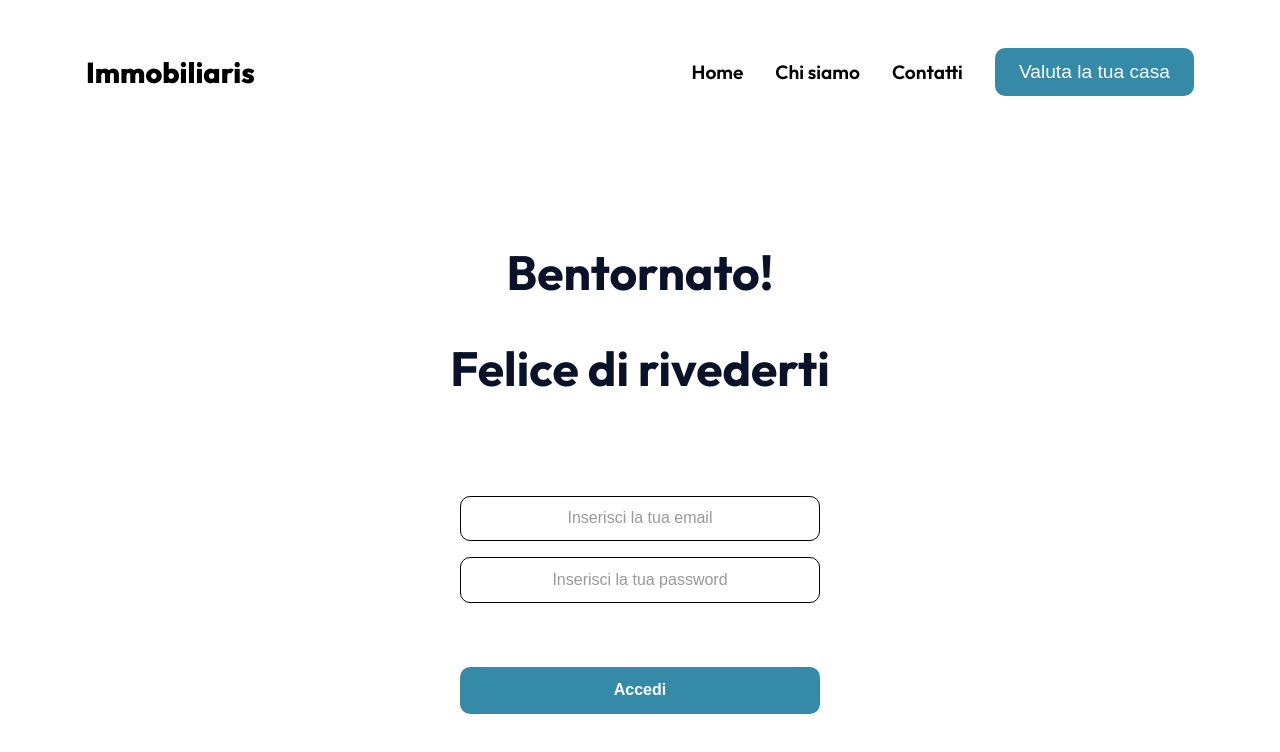
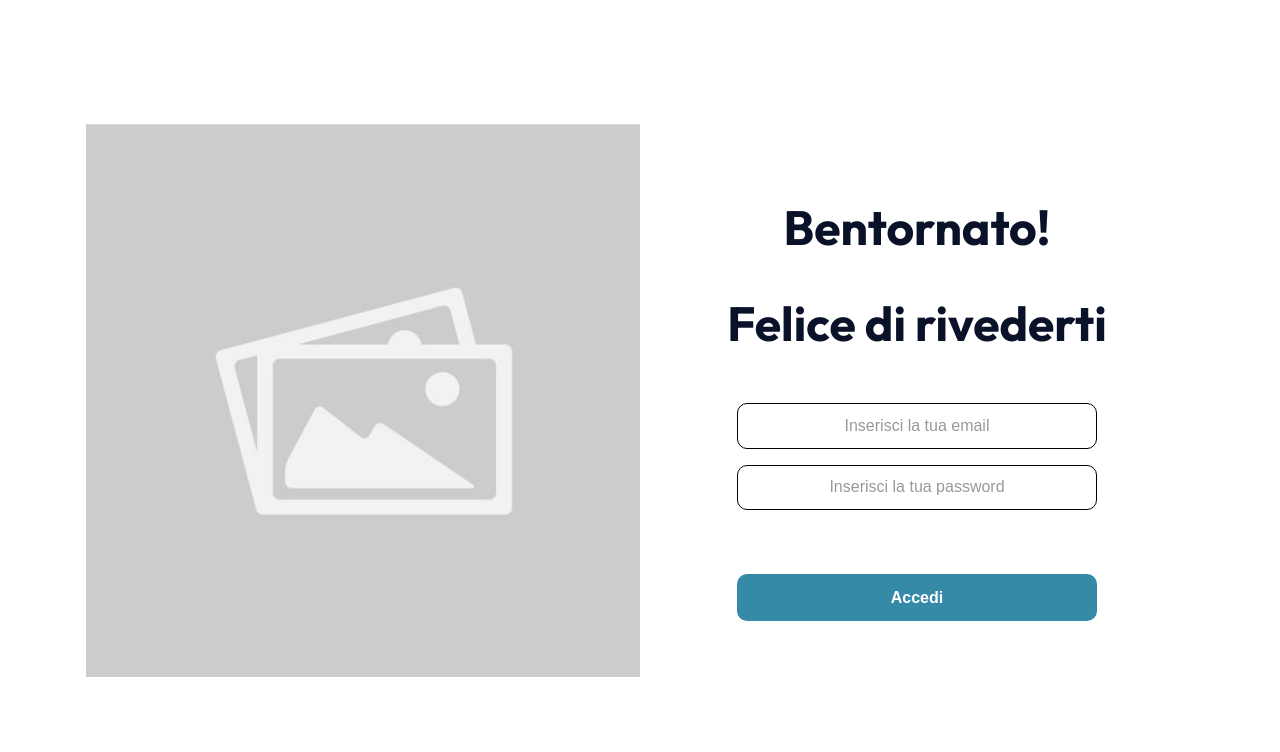
Before and after one commit to Chenxiaolong04/LaboratorioIntegrato, a React (Vite) app: page /login in a window 1280 px wide. Shown: the top 752 px of the page. Built offline with nearby package versions, Linux system fonts and the light colour scheme.

Commit message:
fix: added only logo instead of navbar and adjusted the style a bit

```diff
--- a/src/assets/styles/_login.scss
+++ b/src/assets/styles/_login.scss
@@ -1,8 +1,8 @@
 @use "sass:color";
-@use './variables' as var;
+@use "./variables" as var;
 
 .login-page {
-    min-height: 75vh;
+  height: 100vh;
   display: flex;
   flex-direction: column;
   align-items: center;
@@ -10,35 +10,29 @@
   background-color: #fff;
   padding: 2rem 1rem;
 
-    header {
-        text-align: center;
-        margin-bottom: 2rem;
+  @media (min-width: 768px) {
+    flex-direction: row;
+  }
+
+  img {
+    width: 50%;
+  }
+
+  .login-container {
+    width: 100%;
+    display: flex;
+    flex-direction: column;
+    align-items: center;
+    gap: 2rem;
 
     h1 {
       font-size: var.$fs-mb-title;
       color: var.$palette-blu;
       line-height: 2;
+      text-align: center;
 
       @media (min-width: 768px) {
         font-size: var.$fs-dk-title;
-            }
-        }
-
-        h2 {
-            font-size: 1.3rem;
-            color: color.scale(var.$palette-blu, $lightness: -10%);
-            margin-top: 0.3rem;
-            font-weight: 500;
-
-            @media (min-width: 768px) {
-                font-size: 1.6rem;
-            }
-        }
-
-        p {
-            font-size: 1rem;
-            color: color.scale(var.$palette-blu, $lightness: -20%);
-            margin-top: 0.3rem;
       }
     }
 
@@ -52,7 +46,7 @@
       .input-button {
         display: flex;
         align-items: center;
-            background-color: #FFFFFF;
+        background-color: #ffffff;
         border: 1px solid black;
         border-radius: 10px;
         padding: 0.8rem 1rem;
@@ -75,7 +69,7 @@
 
         &:hover,
         &:focus-within {
-                background-color: #EEE5E9;
+          background-color: #eee5e9;
           border-color: black;
         }
       }
@@ -93,11 +87,17 @@
         transition: background-color 0.2s ease;
 
         &:hover {
-                background-color: color.scale(var.$palette-lightblu, $lightness: -10%);
+          background-color: color.scale(
+            var.$palette-lightblu,
+            $lightness: -10%
+          );
         }
 
         &:active {
-                background-color: color.scale(var.$palette-lightblu, $lightness: -15%);
+          background-color: color.scale(
+            var.$palette-lightblu,
+            $lightness: -15%
+          );
         }
       }
     }
@@ -122,3 +122,4 @@
       }
     }
   }
+}
--- a/src/layouts/PrivateLayout.tsx
+++ b/src/layouts/PrivateLayout.tsx
@@ -0,0 +1,11 @@
+export default function PrivateLayout({
+  children,
+}: {
+  children: React.ReactNode;
+}) {
+  return (
+    <>
+      {children}
+    </>
+  );
+}
--- a/src/layouts/PublicLayout.tsx
+++ b/src/layouts/PublicLayout.tsx
@@ -1,16 +1,13 @@
-import { useLocation } from "react-router-dom";
 import Navbar from "../components/Navbar";
 import Footer from "../components/Footer";
 
 export default function PublicLayout({ children }: { children: React.ReactNode }) {
-  const location = useLocation();
-  const hideFooter = location.pathname === "/login"; // controlla la route
 
   return (
     <>
       <Navbar />
       {children}
-      {!hideFooter && <Footer />} {/* mostra solo se non è la login */}
+      <Footer />
     </>
   );
 }
--- a/src/pages/public/Login.tsx
+++ b/src/pages/public/Login.tsx
@@ -1,6 +1,6 @@
 import { useState } from "react";
-import PublicLayout from "../../layouts/PublicLayout";
-import "../../assets/styles/_login.scss";
+import PrivateLayout from "../../layouts/PrivateLayout";
+import TestImage from "../../assets/img/test-image.jpg";
 
 export default function Login() {
   const [email, setEmail] = useState("");
@@ -14,14 +14,13 @@ export default function Login() {
   };
 
   return (
-        <PublicLayout>
+    <PrivateLayout>
       <section className="login-page">
-                <header>
+        <img src={TestImage} alt="" />
+        <div className="login-container">
             <h1>
               Bentornato! <br /> Felice di rivederti
             </h1>
-                </header>
-
             <form className="login-form" onSubmit={handleSubmit}>
               <div className="input-button">
                 <input
@@ -32,7 +31,6 @@ export default function Login() {
                   required
                 />
               </div>
-
               <div className="input-button">
                 <input
                   type="password"
@@ -42,12 +40,12 @@ export default function Login() {
                   required
                 />
               </div>
-
               <button type="submit" className="login-submit">
                 Accedi
               </button>
             </form>
+        </div>
       </section>
-        </PublicLayout>
+    </PrivateLayout>
   );
 }
```
Lines whose indentation alone changed are shown as unchanged.
